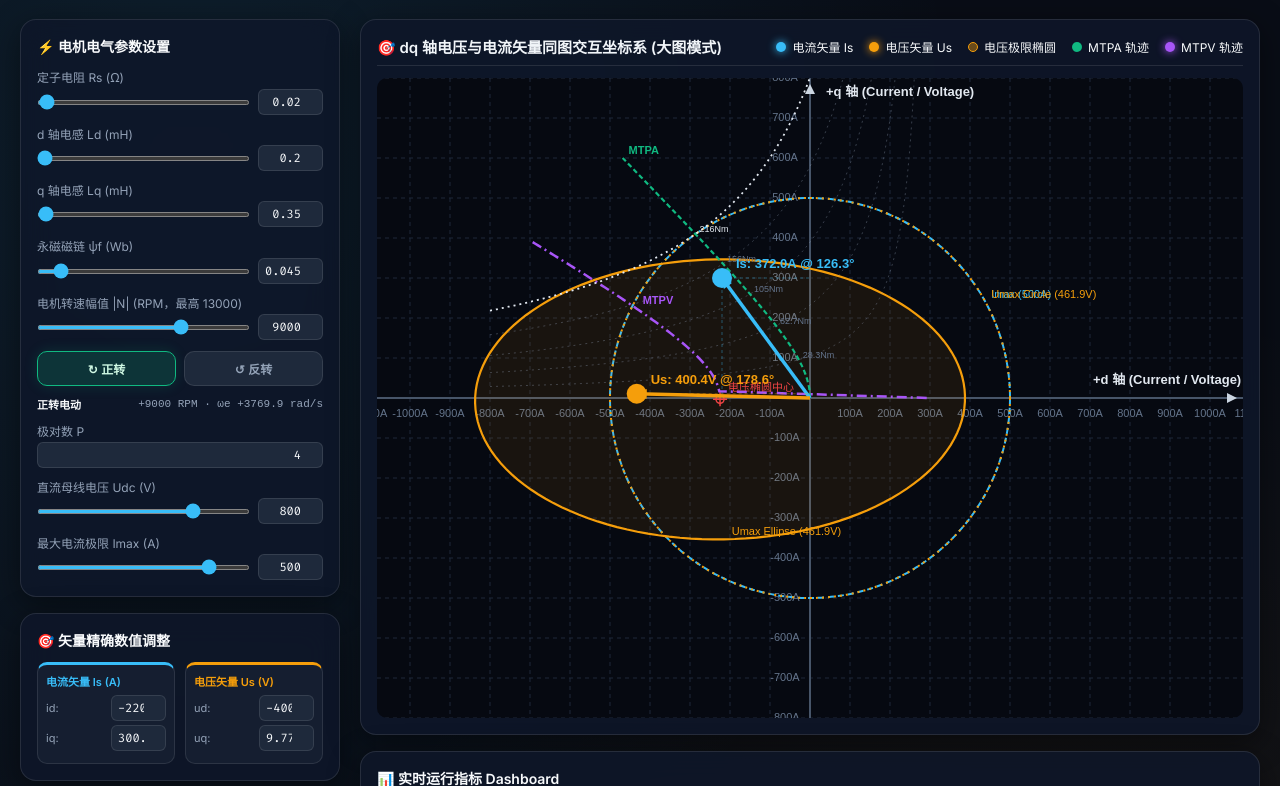
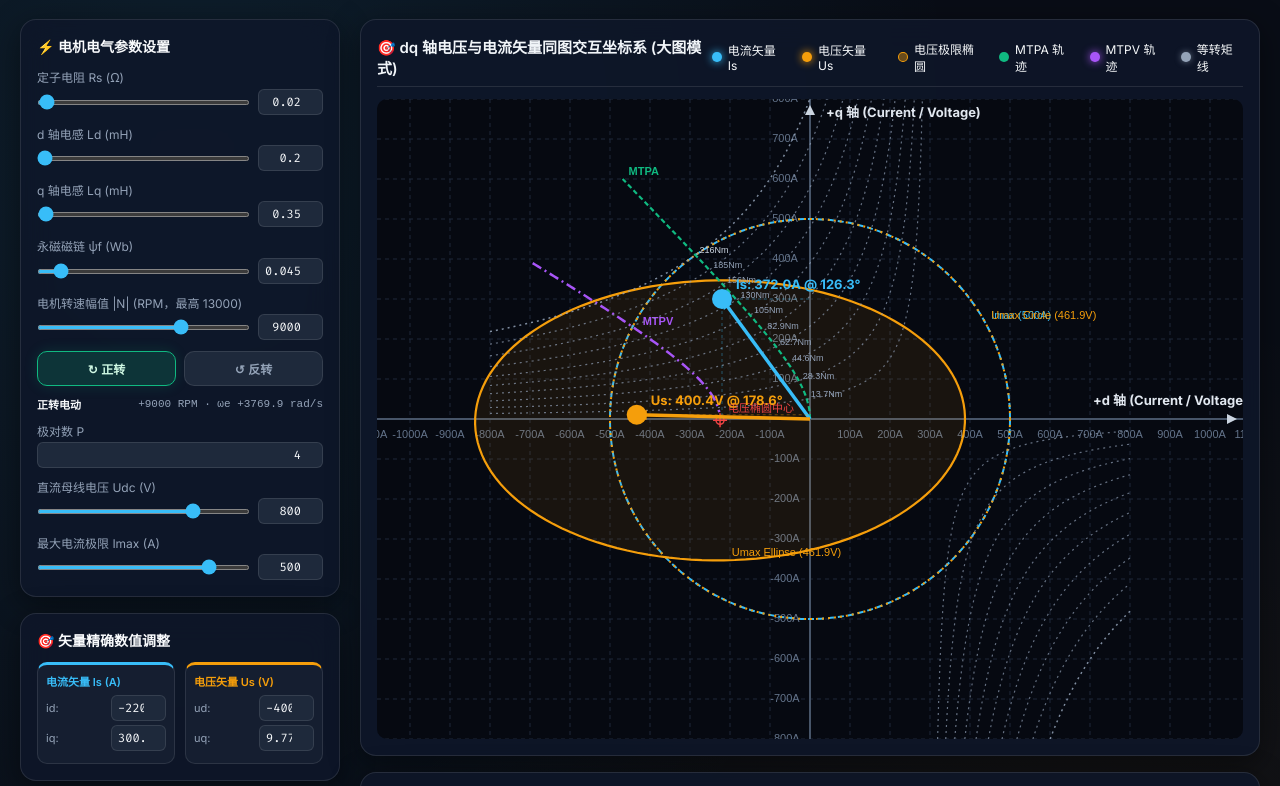
Before and after one commit to dubuli/motor-vector-control, a website: page index.html in a window 1280 px wide. Shown: the part 73-859 px from the top of the page. Drawn offline with Linux system fonts and the light colour scheme.

Commit message:
修复轨迹绘制并增强主界面稳定性

```diff
--- a/index.html
+++ b/index.html
@@ -196,6 +196,12 @@
             .main-container {
                 grid-template-columns: 1fr;
             }
+
+            /* Keep the visualization above the long control panel when the
+               layout collapses to one column. */
+            .workspace {
+                order: -1;
+            }
         }
 
         /* Sidebar Controls */
@@ -317,6 +323,7 @@
             display: flex;
             flex-direction: column;
             gap: 16px;
+            min-width: 0;
         }
 
         .canvas-card {
@@ -371,6 +378,7 @@
         .legend-dot.ellipse { background: rgba(245, 158, 11, 0.4); border: 1px solid var(--accent-voltage); }
         .legend-dot.mtpa { background: var(--accent-success); }
         .legend-dot.mtpv { background: var(--accent-purple); box-shadow: 0 0 8px var(--accent-purple); }
+        .legend-dot.torque { background: #94a3b8; box-shadow: 0 0 6px rgba(148, 163, 184, 0.65); }
 
         /* LARGE CANVAS CONTAINER */
         .large-canvas-wrapper {
@@ -689,6 +697,7 @@
                         <div class="legend-item"><span class="legend-dot ellipse"></span>电压极限椭圆</div>
                         <div class="legend-item"><span class="legend-dot mtpa"></span>MTPA 轨迹</div>
                         <div class="legend-item"><span class="legend-dot mtpv"></span>MTPV 轨迹</div>
+                        <div class="legend-item"><span class="legend-dot torque"></span>等转矩线</div>
                     </div>
                 </div>
                 <div class="large-canvas-wrapper">
@@ -790,7 +799,7 @@
                 <p>3. <strong>随动计算：</strong> 拖拽蓝色 <code>Is</code> 端点时正向求解电压 <code>Us</code>；拖拽橙色 <code>Us</code> 端点时通过矩阵逆运算反向求解电流 <code>(id, iq)</code>。当 <code>Rs = 0</code> 且转速为零时该逆运算没有唯一解，页面会保留原电流并显示提示。</p>
                 <p>4. <strong>正反转电压方程：</strong> <code>ud = Rs·id − ωe·Lq·iq</code>，<code>uq = Rs·iq + ωe·(Ld·id + ψf)</code>，其中 <code>ωe = s·P·2π|N|/60</code>，正转 <code>s = +1</code>、反转 <code>s = −1</code>。反转时交叉耦合项和反电动势项换号，电阻压降项不变。</p>
                 <p>5. <strong>方向与转矩相互独立：</strong> 方向按钮只切换转速和 <code>ωe</code> 的符号，不自动篡改电流。反转时保持正 <code>iq</code> 会进入发电/制动状态；要得到反转电动状态，应令转矩为负（通常对应负 <code>iq</code>）。反转时 MTPA 曲线和转矩等值线会同步镜像到负 q 轴。</p>
-                <p>6. <strong>MTPV 与等转矩线：</strong> 深弱磁区采用忽略定子电阻的标准最大转矩/电压轨迹。等转矩线取 <code>0.2 / 0.4 / 0.6 / 0.8 / 1.0 × Imax</code> 对应的 MTPA 转矩，并精确经过各自的 MTPA 切点；IPMSM 仅绘制 <code>ψf + (Ld−Lq)·id &gt; 0</code> 且 <code>iq</code> 与转矩方向同号的主工作分支，该分支会正常延伸到右半平面。</p>
+                <p>6. <strong>MTPV 与等转矩线：</strong> 深弱磁区采用忽略定子电阻的标准最大转矩/电压轨迹。等转矩线取 <code>0.1 / 0.2 / … / 1.0 × Imax</code> 对应的 MTPA 转矩，并精确经过各自的 MTPA 切点；IPMSM 按 <code>iq = T / [1.5p(ψf + (Ld−Lq)id)]</code> 绘制完整的两个数学分支，并在 <code>ψf + (Ld−Lq)id = 0</code> 的奇点区域断开。</p>
             </div>
 
         </main>
@@ -952,6 +961,12 @@
                     const id = -currentRange + (2 * currentRange * i) / samples;
                     const torqueFlux = this.psif + diff * id;
                     const dAxisFlux = this.psif + this.Ld * id;
+                    const torqueFluxTolerance = Math.max(1e-12, Math.abs(this.psif) * 1e-10);
+                    // Keep only the PM-assisted main branch. The isolated
+                    // torqueFlux = 0 root is not an MTPV operating point and
+                    // would otherwise be joined to the valid curve by a long
+                    // straight line on the canvas.
+                    if (!(torqueFlux > torqueFluxTolerance)) continue;
                     const iqSquared = (this.Ld * dAxisFlux * torqueFlux) / (diff * this.Lq * this.Lq);
                     if (iqSquared < -1e-9) continue;
 
@@ -1064,13 +1079,19 @@
                             intervals = [[idMin, idMax]];
                         }
                     } else {
+                        // |iq| <= iqLimit leaves two visible algebraic branches
+                        // around the torque-flux asymptote. Sample them as
+                        // separate segments so the renderer never draws a
+                        // false line through ψf + (Ld - Lq)id = 0.
                         const minimumFluxMagnitude = Math.abs(T) / (torqueConstant * iqLimit);
-                        const visibleBoundary = (minimumFluxMagnitude - this.psif) / diff;
-                        if (diff < 0) {
-                            intervals = [[idMin, Math.min(idMax, visibleBoundary)]];
-                        } else {
-                            intervals = [[Math.max(idMin, visibleBoundary), idMax]];
-                        }
+                        const firstBoundary = (minimumFluxMagnitude - this.psif) / diff;
+                        const secondBoundary = (-minimumFluxMagnitude - this.psif) / diff;
+                        const gapStart = Math.min(firstBoundary, secondBoundary);
+                        const gapEnd = Math.max(firstBoundary, secondBoundary);
+                        intervals = [
+                            [idMin, Math.min(idMax, gapStart)],
+                            [Math.max(idMin, gapEnd), idMax]
+                        ];
                     }
 
                     const segments = [];
@@ -1121,21 +1142,43 @@
                 this.ctx = canvas.getContext('2d');
                 this.handleRadius = 10;
                 this.hoveredHandle = null; // 'current' or 'voltage' or null
+
+                // Keep a safe initial backing store for pages that are opened
+                // inside a temporarily hidden preview pane.
+                this.dpr = 1;
+                this.width = 800;
+                this.height = 600;
+                this.originX = this.width / 2;
+                this.originY = this.height / 2;
+                this.canvas.width = this.width;
+                this.canvas.height = this.height;
                 this.resize();
             }
 
             resize() {
                 const rect = this.canvas.getBoundingClientRect();
-                this.dpr = window.devicePixelRatio || 1;
-                this.width = rect.width || 800;
-                this.height = rect.height || 600;
-
-                this.canvas.width = this.width * this.dpr;
-                this.canvas.height = this.height * this.dpr;
-                this.ctx.scale(this.dpr, this.dpr);
+                const nextWidth = Math.round(rect.width);
+                const nextHeight = Math.round(rect.height);
+
+                // A hidden iframe/tab can briefly report 0 × 0. Do not clear
+                // the last valid canvas; ResizeObserver/pageshow will retry.
+                if (!(nextWidth > 0) || !(nextHeight > 0)) return false;
+
+                this.dpr = Math.min(2, Math.max(1, window.devicePixelRatio || 1));
+                this.width = nextWidth;
+                this.height = nextHeight;
+
+                const bitmapWidth = Math.max(1, Math.round(this.width * this.dpr));
+                const bitmapHeight = Math.max(1, Math.round(this.height * this.dpr));
+                if (this.canvas.width !== bitmapWidth || this.canvas.height !== bitmapHeight) {
+                    this.canvas.width = bitmapWidth;
+                    this.canvas.height = bitmapHeight;
+                }
+                this.ctx.setTransform(this.dpr, 0, 0, this.dpr, 0, 0);
 
                 this.originX = this.width / 2;
                 this.originY = this.height / 2;
+                return true;
             }
 
             toScreen(x, y) {
@@ -1374,8 +1417,10 @@
                     const visiblePoints = segments.flat();
                     if (visiblePoints.length < 2) continue;
 
-                    ctx.strokeStyle = c.isPeak ? '#e2e8f0' : 'rgba(148, 163, 184, 0.35)';
-                    ctx.lineWidth = c.isPeak ? 1.8 : 1;
+                    ctx.strokeStyle = c.isPeak
+                        ? 'rgba(148, 163, 184, 0.86)'
+                        : 'rgba(148, 163, 184, 0.68)';
+                    ctx.lineWidth = c.isPeak ? 1.5 : 1.2;
                     ctx.beginPath();
                     for (const segment of segments) {
                         for (let i = 0; i < segment.length; i++) {
@@ -1389,7 +1434,7 @@
                     const labelPoint = c.anchor || visiblePoints[Math.floor(visiblePoints.length / 2)];
                     const { px, py } = this.toScreen(labelPoint.id, labelPoint.iq);
                     ctx.font = '9px sans-serif';
-                    ctx.fillStyle = c.isPeak ? '#e2e8f0' : '#64748b';
+                    ctx.fillStyle = c.isPeak ? '#cbd5e1' : '#94a3b8';
                     const digits = Math.abs(c.T) < 10 ? 2 : (Math.abs(c.T) < 100 ? 1 : 0);
                     ctx.fillText(`${c.T.toFixed(digits)}Nm`, px + 4, py - 2);
                 }
@@ -1536,6 +1581,7 @@
 
                 this.activeDrag = null; // 'current' or 'voltage'
                 this.resizeFrame = null;
+                this.canvasResizeObserver = null;
 
                 // Mouse & Touch events for Dragging both handles on the same canvas
                 const c = canvas;
@@ -1551,14 +1597,27 @@
                 }, { passive: false });
                 window.addEventListener('touchend', () => this.handleUp());
 
-                window.addEventListener('resize', () => {
+                const scheduleCanvasResize = () => {
                     if (this.resizeFrame !== null) cancelAnimationFrame(this.resizeFrame);
                     this.resizeFrame = requestAnimationFrame(() => {
                         this.resizeFrame = null;
-                        this.renderer.resize();
-                        this.renderAll();
+                        if (this.renderer.resize()) this.renderAll();
                     });
+                };
+
+                window.addEventListener('resize', scheduleCanvasResize);
+                window.addEventListener('pageshow', scheduleCanvasResize);
+                document.addEventListener('visibilitychange', () => {
+                    if (!document.hidden) scheduleCanvasResize();
                 });
+
+                if (typeof ResizeObserver === 'function') {
+                    this.canvasResizeObserver = new ResizeObserver(scheduleCanvasResize);
+                    this.canvasResizeObserver.observe(c.parentElement || c);
+                }
+
+                c.addEventListener('contextlost', (event) => event.preventDefault());
+                c.addEventListener('contextrestored', scheduleCanvasResize);
             }
 
             getCanvasPos(e) {
@@ -1861,7 +1920,7 @@
                 r.drawMTPV(mtpvPts, '#a855f7');
 
                 // 7. Torque Contours (MTPA-anchored, including exact Imax peak)
-                const contours = m.getSuggestedTorqueContours(5, m.direction);
+                const contours = m.getSuggestedTorqueContours(10, m.direction);
                 r.drawTorqueContours(contours);
 
                 // 8. Draw Current Vector Is
```
Also changed, not shown: tests/basic.test.js (+63 -3 lines).
